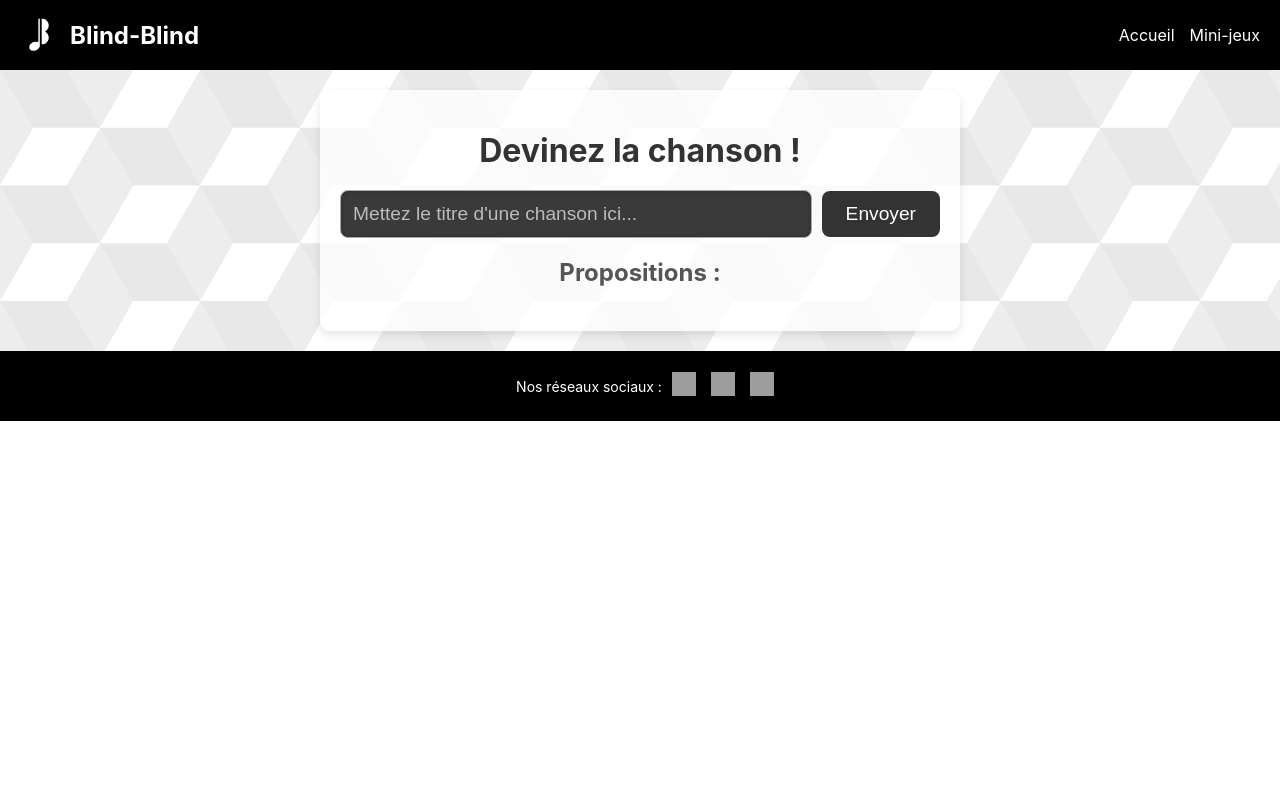
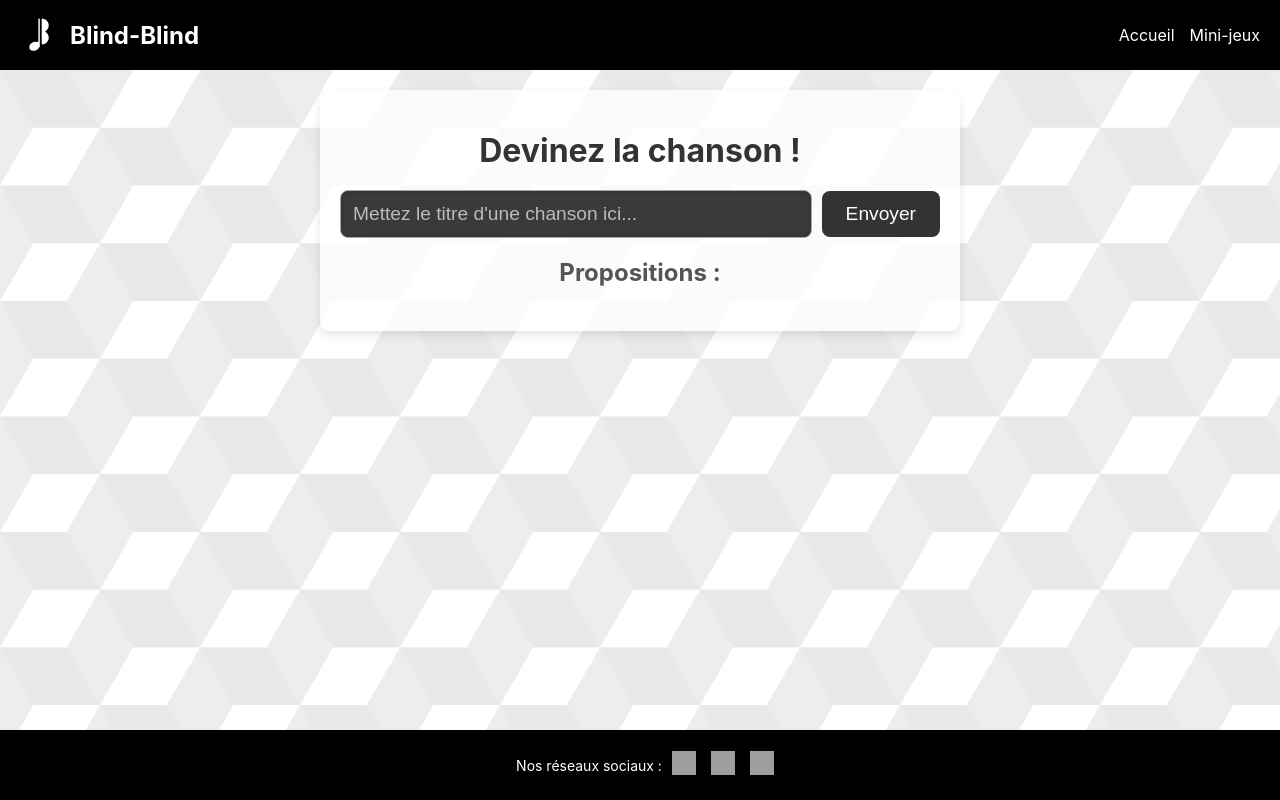
Before and after one commit to SaitamTheBest/Blind-Blind, a React (Create React App) app in the folder front/: page /classic in a window 1280 px wide. Built offline with nearby package versions, Linux system fonts and the light colour scheme; grey boxes are pictures that could not be loaded.

Commit message:
Style : classic mode

```diff
--- a/front/public/index.html
+++ b/front/public/index.html
@@ -2,14 +2,14 @@
 <html lang="en">
   <head>
     <meta charset="utf-8" />
-    <link rel="icon" href="%PUBLIC_URL%/favicon.ico" />
+    <link rel="icon" href="../src/res/Blind-Blind-logo-blanc.png" />
     <meta name="viewport" content="width=device-width, initial-scale=1" />
     <meta name="theme-color" content="#000000" />
     <meta
       name="description"
       content="Web site created using create-react-app"
     />
-    <link rel="apple-touch-icon" href="%PUBLIC_URL%/logo192.png" />
+    <link rel="apple-touch-icon" href="../src/res/Blind-Blind-logo-blanc.png" />
     <!--
       manifest.json provides metadata used when your web app is installed on a
       user's mobile device or desktop. See https://developers.google.com/web/fundamentals/web-app-manifest/
@@ -24,7 +24,7 @@
       work correctly both with client-side routing and a non-root public URL.
       Learn how to configure a non-root public URL by running `npm run build`.
     -->
-    <title>React App</title>
+    <title>Blind-Blind</title>
   </head>
   <body>
     <noscript>You need to enable JavaScript to run this app.</noscript>
--- a/front/src/styles/footer/footer.css
+++ b/front/src/styles/footer/footer.css
@@ -8,7 +8,6 @@ footer {
     padding: 20px 0;
     height: 30px;
     width: 100%;
-    position: relative;
     bottom: 0;
     margin: auto;
 }
--- a/front/src/styles/games/classic/classic.css
+++ b/front/src/styles/games/classic/classic.css
@@ -1,6 +1,6 @@
 .classic-container {
     position: relative;
-    min-height: calc(100% - 80px);
+    min-height: calc(100vh - 140px);
     display: flex;
     align-items: flex-start;
     justify-content: center;
--- a/front/src/styles/home/home.css
+++ b/front/src/styles/home/home.css
@@ -14,7 +14,7 @@
     text-align: center;
     align-items: center;
     flex-direction: column;
-    height: calc(100vh - 80px);
+    height: calc(100vh - 140px);
 }
 
 .home-title {
```
Also changed, not shown: front/public/manifest.json.
